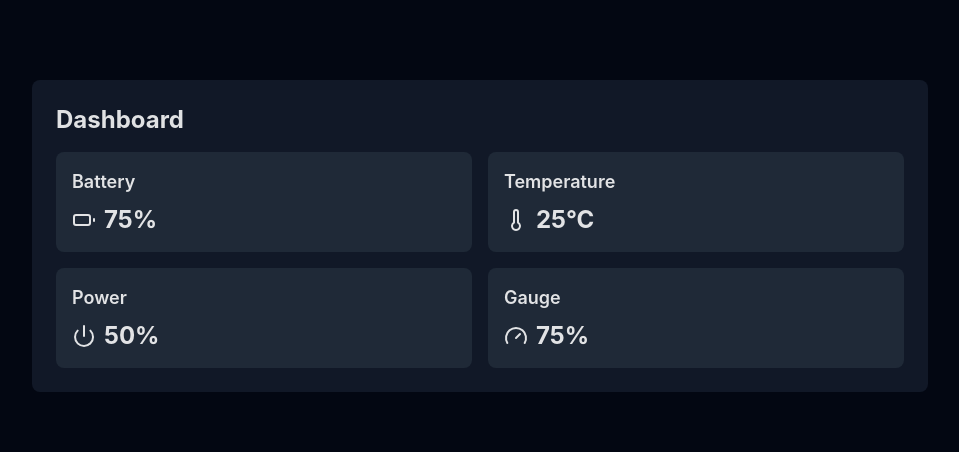
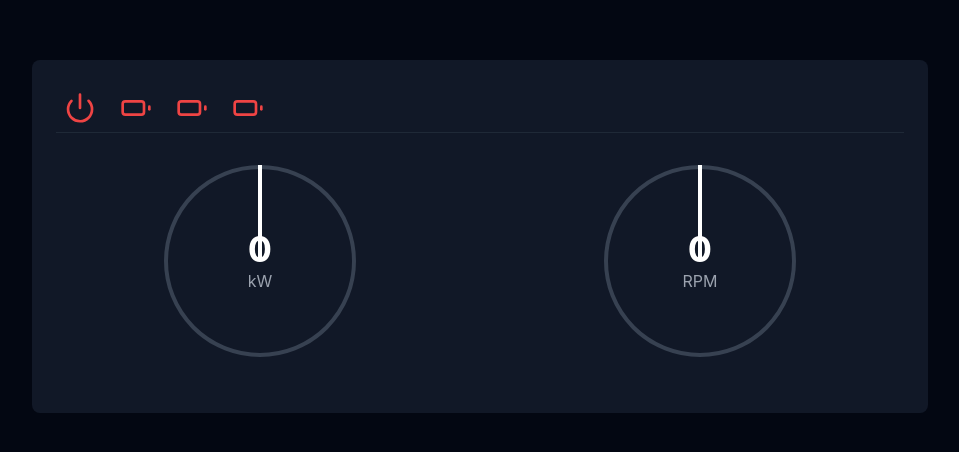
Before and after one commit to igor-eremn/DataDrive, a React (Vite) app in the folder client/: page / in a window 1280 px wide. Shown: the part 164-616 px from the top of the page, without its empty margins (160-1119 px from the left). Built offline with nearby package versions, Linux system fonts and the light colour scheme.

Commit message:
feat: added raw status bar and two gauges

```diff
--- /dev/null
+++ b/client/src/components/DashBoard/components/Gauge.tsx
@@ -0,0 +1,22 @@
+import React from 'react';
+import { GaugeProps } from '../types';
+
+export const Gauge: React.FC<GaugeProps> = ({ value, unit, max }) => {
+  const rotation = (value / max) * 180; // Convert value to degrees
+
+  return (
+    <div className="relative w-48 h-48">
+      <div className="absolute inset-0 rounded-full border-4 border-gray-700" />
+      <div className="absolute inset-0 flex flex-col items-center justify-center">
+        <span className="text-4xl font-bold text-white">{value}</span>
+        <span className="text-gray-400">{unit}</span>
+      </div>
+      <div
+        className="absolute top-0 left-1/2 h-1/2 w-1 bg-white origin-bottom transform -translate-x-1/2"
+        style={{ transform: `translateX(-50%) rotate(${rotation}deg)` }}
+      />
+    </div>
+  );
+};
+
+export default Gauge;
--- /dev/null
+++ b/client/src/components/DashBoard/components/TopStatusIcons.tsx
@@ -0,0 +1,15 @@
+import React from 'react';
+import { Battery, Power } from 'lucide-react';
+
+export const TopStatusIcons: React.FC = () => {
+  return (
+    <div className="flex justify-start gap-6 mb-8 p-2 border-b border-gray-800">
+      <Power className="w-8 h-8 text-red-500" />
+      {[...Array(3)].map((_, i) => (
+        <Battery key={i} className="w-8 h-8 text-red-500" />
+      ))}
+    </div>
+  );
+};
+
+export default TopStatusIcons;
--- a/client/src/components/DashBoard/index.tsx
+++ b/client/src/components/DashBoard/index.tsx
@@ -1,39 +1,16 @@
 import React from 'react';
 import { Battery, Thermometer, Power, Gauge as GaugeIcon } from 'lucide-react';
+import { TopStatusIcons } from './components/TopStatusIcons';
+import { Gauge } from './components/Gauge';
 
 const Dashboard: React.FC = () => {
   return (
     <div className="w-full max-w-4xl bg-gray-900 p-6 rounded-lg">
-      <h1 className="text-2xl font-bold mb-4">Dashboard</h1>
-      <div className="grid grid-cols-2 gap-4">
-        <div className="bg-gray-800 p-4 rounded-lg">
-          <h2 className="text-lg font-semibold mb-2">Battery</h2>
-          <div className="flex items-center">
-            <Battery className="mr-2" />
-            <span className="text-2xl font-bold">75%</span>
-          </div>
-        </div>
-        <div className="bg-gray-800 p-4 rounded-lg">
-          <h2 className="text-lg font-semibold mb-2">Temperature</h2>
-          <div className="flex items-center">
-            <Thermometer className="mr-2" />
-            <span className="text-2xl font-bold">25°C</span>
-          </div>
-        </div>
-        <div className="bg-gray-800 p-4 rounded-lg">
-          <h2 className="text-lg font-semibold mb-2">Power</h2>
-          <div className="flex items-center">
-            <Power className="mr-2" />
-            <span className="text-2xl font-bold">50%</span>
-          </div>
-        </div>
-        <div className="bg-gray-800 p-4 rounded-lg">
-          <h2 className="text-lg font-semibold mb-2">Gauge</h2>
-          <div className="flex items-center">
-            <GaugeIcon className="mr-2" />
-            <span className="text-2xl font-bold">75%</span>
-          </div>
-        </div>
+      <TopStatusIcons />
+
+      <div className="flex flex-wrap justify-around gap-8 mb-8">
+        <Gauge value={0} unit="kW" max={1000} />
+        <Gauge value={0} unit="RPM" max={800} />
       </div>
     </div>
   );
```
Also changed, not shown: client/src/components/DashBoard/types/index.ts (+8 -2 lines).
